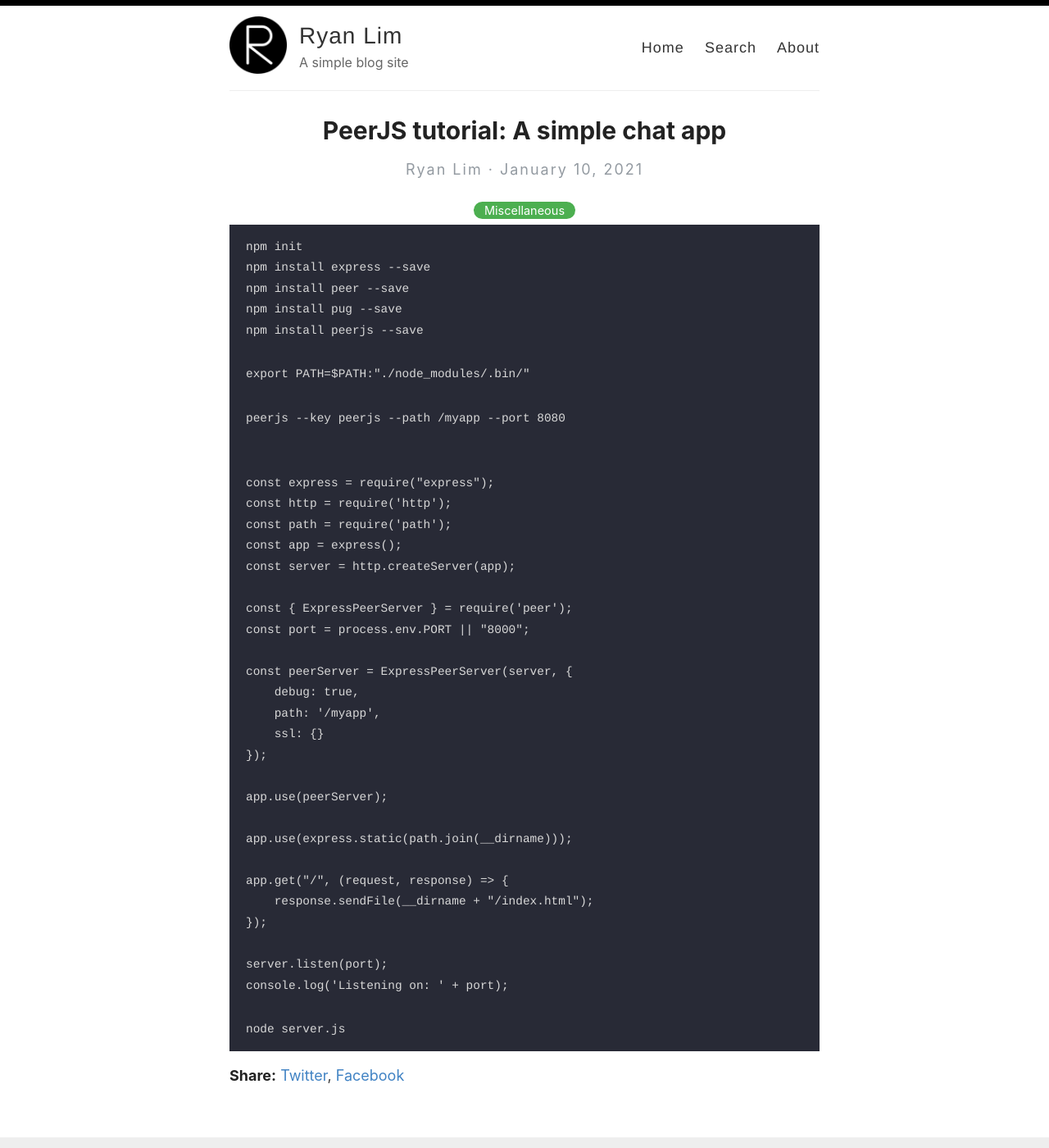
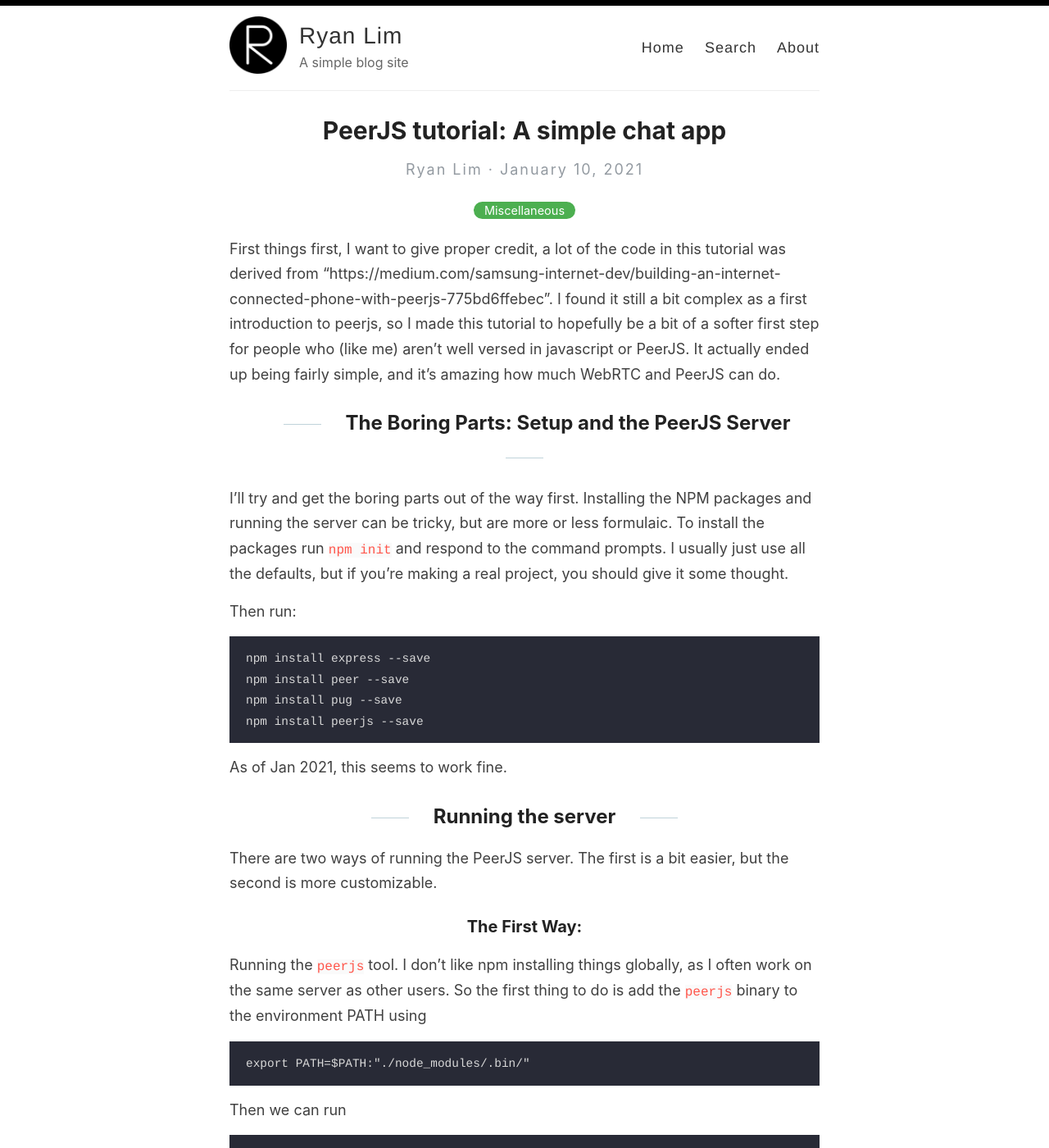
Before and after one commit to rzlim08/rzlim08.github.io, a Jekyll site: the page built from _posts/2021-01-10-peerjs-simple-tutorial.md, in a window 1280 px wide and 1400 px high. Shown: the whole window at 82% size. Built offline with Jekyll 4.4.1, drawn with Linux system fonts in a browser that asks for light colours; some of the changed text lies outside the part shown.

Commit message:
updated peerjs tutorial

````diff
--- a/_posts/2021-01-10-peerjs-simple-tutorial.md
+++ b/_posts/2021-01-10-peerjs-simple-tutorial.md
@@ -3,23 +3,38 @@ layout: post
 title: "PeerJS tutorial: A simple chat app"
 categories: Miscellaneous
 ---
+First things first, I want to give proper credit, a lot of the code in this tutorial was derived from "https://medium.com/samsung-internet-dev/building-an-internet-connected-phone-with-peerjs-775bd6ffebec". I found it still a bit complex as a first introduction to peerjs, so I made this tutorial to hopefully be a bit of a softer first step for people who (like me) aren't well versed in javascript or PeerJS. It actually ended up being fairly simple, and it's amazing how much WebRTC and PeerJS can do.
+
+## The Boring Parts: Setup and the PeerJS Server
+I'll try and get the boring parts out of the way first. Installing the NPM packages and running the server can be tricky, but are more or less formulaic. To install the packages run `npm init` and respond to the command prompts. I usually just use all the defaults, but if you're making a real project, you should give it some thought.
+
+Then run:
 ```
-npm init
 npm install express --save
 npm install peer --save
 npm install pug --save
 npm install peerjs --save
 ```
+As of Jan 2021, this seems to work fine.
 
+## Running the server
+
+There are two ways of running the PeerJS server. The first is a bit easier, but the second is more customizable.
+
+### The First Way:
+Running the `peerjs` tool. I don't like npm installing things globally, as I often work on the same server as other users. So the first thing to do is add the `peerjs` binary to the environment PATH using
 ```
 export PATH=$PATH:"./node_modules/.bin/"
 ```
-
+Then we can run
 ```
 peerjs --key peerjs --path /myapp --port 8080
+```
+Which starts the server.
 
-```
 
+### The Second Way:
+The other way to run the peerjs server is manually writing the server using an ExpressPeerServer. Writing the following code will run a server at port 8000.
 ```
 const express = require("express");
 const http = require('http');
@@ -47,7 +62,7 @@ app.get("/", (request, response) => {
 server.listen(port);
 console.log('Listening on: ' + port);
 ```
-
+Running the server is as easy as:
 ```
 node server.js
 ```
````
